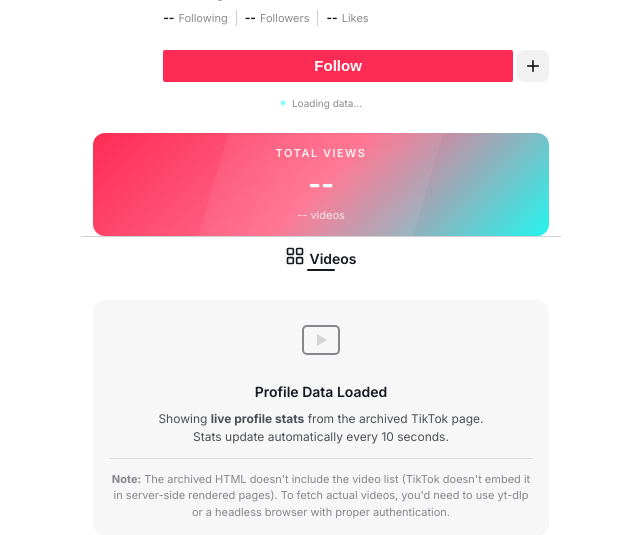
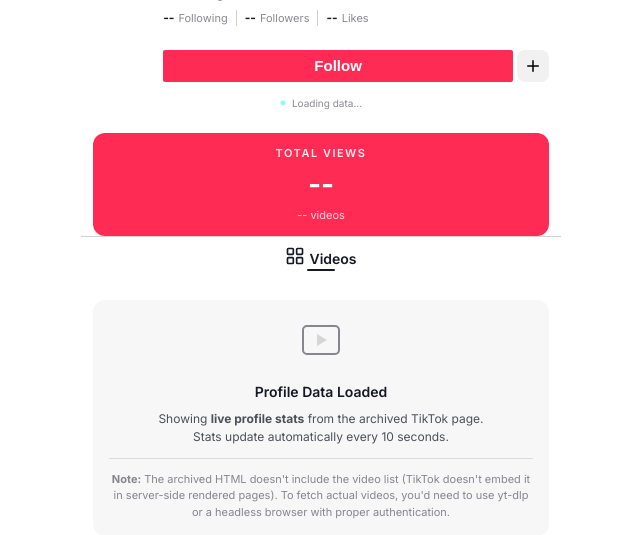
Before and after one commit to ratemyavatar/2amposts-, a Flask app: template templates/index.html in a window 1280 px wide. Shown: the part 83-618 px from the top of the page, without its empty margins (319-959 px from the left). Run offline with Flask 3, Linux system fonts and the light colour scheme; the template is opened without the code that fills it, so the values that code supplies are empty.

Commit message:
Remove gradients and neon effects from UI
- Replaced gradient background in total views banner with solid TikTok pink (#fe2c55)
- Removed shimmer rotation animation and radial gradient overlay
- Removed position:relative from elements (no longer needed)
- Simplified statPop animation to only scale, no color changes

Co-authored-by: arena-agent <297053741+arena-agent@users.noreply.github.com>

```diff
--- a/app.py
+++ b/app.py
@@ -27,24 +27,19 @@ def inject_modifications(html):
     # Add total views banner and live stats script before </body>
     injection = '''
     <!-- Total Views Banner -->
-    <div style="margin: 16px 12px 0; padding: 12px 16px; background: linear-gradient(135deg, #fe2c55 0%, #ff6b8a 50%, #25f4ee 100%); border-radius: 12px; color: white; text-align: center; position: relative; overflow: hidden;">
-        <div style="position: absolute; top: -50%; left: -50%; width: 200%; height: 200%; background: radial-gradient(circle, rgba(255,255,255,0.1) 0%, transparent 60%); animation: shimmer 3s infinite;"></div>
+    <div style="margin: 16px 12px 0; padding: 12px 16px; background: #fe2c55; border-radius: 12px; color: white; text-align: center; position: relative; overflow: hidden;">
         <div style="font-size: 11px; font-weight: 600; text-transform: uppercase; letter-spacing: 1.5px; opacity: 0.9; position: relative;">Total Views</div>
         <div id="total-views" style="font-size: 28px; font-weight: 700; margin-top: 2px; position: relative;">--</div>
         <div id="video-count-label" style="font-size: 11px; opacity: 0.8; margin-top: 2px; position: relative;">27 videos</div>
     </div>
 
     <style>
-        @keyframes shimmer {
-            0% { transform: rotate(0deg); }
-            100% { transform: rotate(360deg); }
-        }
         .stat-update {
             animation: statPop 0.3s ease-out;
         }
         @keyframes statPop {
             0% { transform: scale(1); }
-            50% { transform: scale(1.05); color: rgb(254, 44, 85); }
+            50% { transform: scale(1.05); }
             100% { transform: scale(1); }
         }
     </style>
--- a/templates/index.html
+++ b/templates/index.html
@@ -251,28 +251,10 @@
         .total-views-section {
             margin: 16px 12px 0;
             padding: 12px 16px;
-            background: linear-gradient(135deg, #fe2c55 0%, #ff6b8a 50%, #25f4ee 100%);
+            background: #fe2c55;
             border-radius: 12px;
             color: white;
             text-align: center;
-            position: relative;
-            overflow: hidden;
-        }
-
-        .total-views-section::before {
-            content: "";
-            position: absolute;
-            top: -50%;
-            left: -50%;
-            width: 200%;
-            height: 200%;
-            background: radial-gradient(circle, rgba(255,255,255,0.1) 0%, transparent 60%);
-            animation: shimmer 3s infinite;
-        }
-
-        @keyframes shimmer {
-            0% { transform: rotate(0deg); }
-            100% { transform: rotate(360deg); }
         }
 
         .total-views-label {
@@ -281,21 +263,18 @@
             text-transform: uppercase;
             letter-spacing: 1.5px;
             opacity: 0.9;
-            position: relative;
         }
 
         .total-views-number {
             font-size: 28px;
             font-weight: 700;
             margin-top: 2px;
-            position: relative;
         }
 
         .total-views-sub {
             font-size: 11px;
             opacity: 0.8;
             margin-top: 2px;
-            position: relative;
         }
 
         /* Live Update Indicator */
@@ -330,7 +309,7 @@
 
         @keyframes statPop {
             0% { transform: scale(1); }
-            50% { transform: scale(1.05); color: var(--tiktok-pink); }
+            50% { transform: scale(1.05); }
             100% { transform: scale(1); }
         }
 
```
